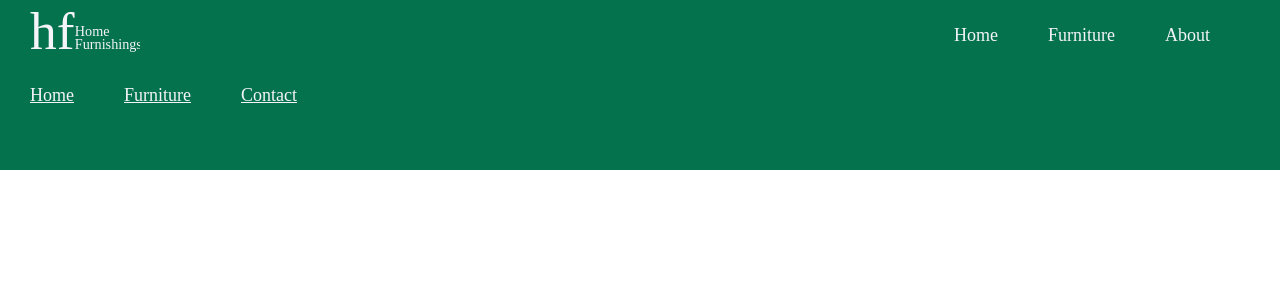
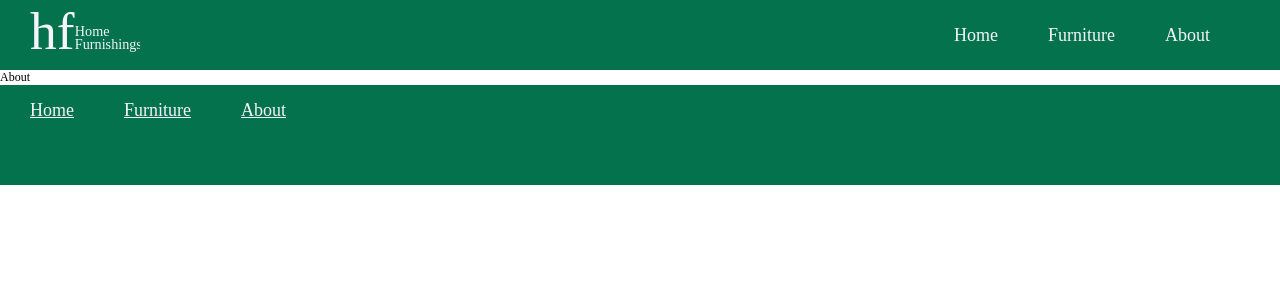
Before and after one commit to a-wotton/Home-Furnishings, a React (Vite) app in the folder react/: page /about in a window 1280 px wide. Shown: the top 300 px of the page. Built offline with nearby package versions, Linux system fonts and the light colour scheme.

Commit message:
set up links to work with react router dom

```diff
--- a/react/src/App.jsx
+++ b/react/src/App.jsx
@@ -1,23 +1,25 @@
-import { BrowserRouter, Routes, Route } from 'react-router-dom';
+import { BrowserRouter, Routes, Route,} from 'react-router-dom';
 import Header from './views/Header';
 import Footer from './views/Footer';
 import Home from './views/home';
 import Gallery from './views/Gallery';
+import About from './views/About';
 import FurnitureDetails from './views/FurnitureDetails';
 import '../css/main.css';
 
 function App() {
   return (
     <div>
-      <Header />
       <BrowserRouter>
+        <Header />
         <Routes>
           <Route path="/" element={<Home />} />
           <Route path="/furniture" element={<Gallery />} />
+          <Route path ="/about" element={<About />} />
           <Route path="/furniture-details" element={<FurnitureDetails />} />
         </Routes>
+        <Footer />
       </BrowserRouter>
-      <Footer />
     </div>
   )
 }
--- /dev/null
+++ b/react/src/views/About.jsx
@@ -0,0 +1,7 @@
+export default function About() {
+    return(
+        <>
+        About
+        </>
+    )
+}
--- a/react/src/views/Footer.jsx
+++ b/react/src/views/Footer.jsx
@@ -1,11 +1,12 @@
+import { Link } from "react-router-dom"
 export default function Footer() {
     return(
         <>
         <footer className="full_grid">
             <ul>
-                <li><a href="#">Home</a></li>
-                <li><a href="#">Furniture</a></li>
-                <li><a href="#">Contact</a></li>
+                <li><Link to="/">Home</Link></li>
+                <li><Link to="/furniture">Furniture</Link></li>
+                <li><Link to="/about">About</Link></li>
             </ul>
         </footer>
         </>
--- a/react/src/views/Header.jsx
+++ b/react/src/views/Header.jsx
@@ -1,13 +1,14 @@
+import { Link } from "react-router-dom";
 export default function Header() {
     return(
         <>
             <header className="full_grid">
-            <a href="index.html"><img id="logo" className="col-span-1" src="../images/logo.svg" alt="logo" /></a>
+            <Link to="/"><img id="logo" className="col-span-1" src="../images/logo.svg" alt="logo" /></Link>
             <nav id="main_nav">
                 <ul>
-                    <li className="selected"><a href="index.html">Home</a></li>
-                    <li><a href="furniture.html">Furniture</a></li>
-                    <li><a href="about.html">About</a></li>
+                    <li className="selected"><Link to="/" >Home</Link></li>
+                    <li><Link to="/furniture">Furniture</Link></li>
+                    <li><Link to="/about">About</Link></li>
                 </ul>
             </nav>
             <svg id="menu" xmlns="http://www.w3.org/2000/svg"
```
